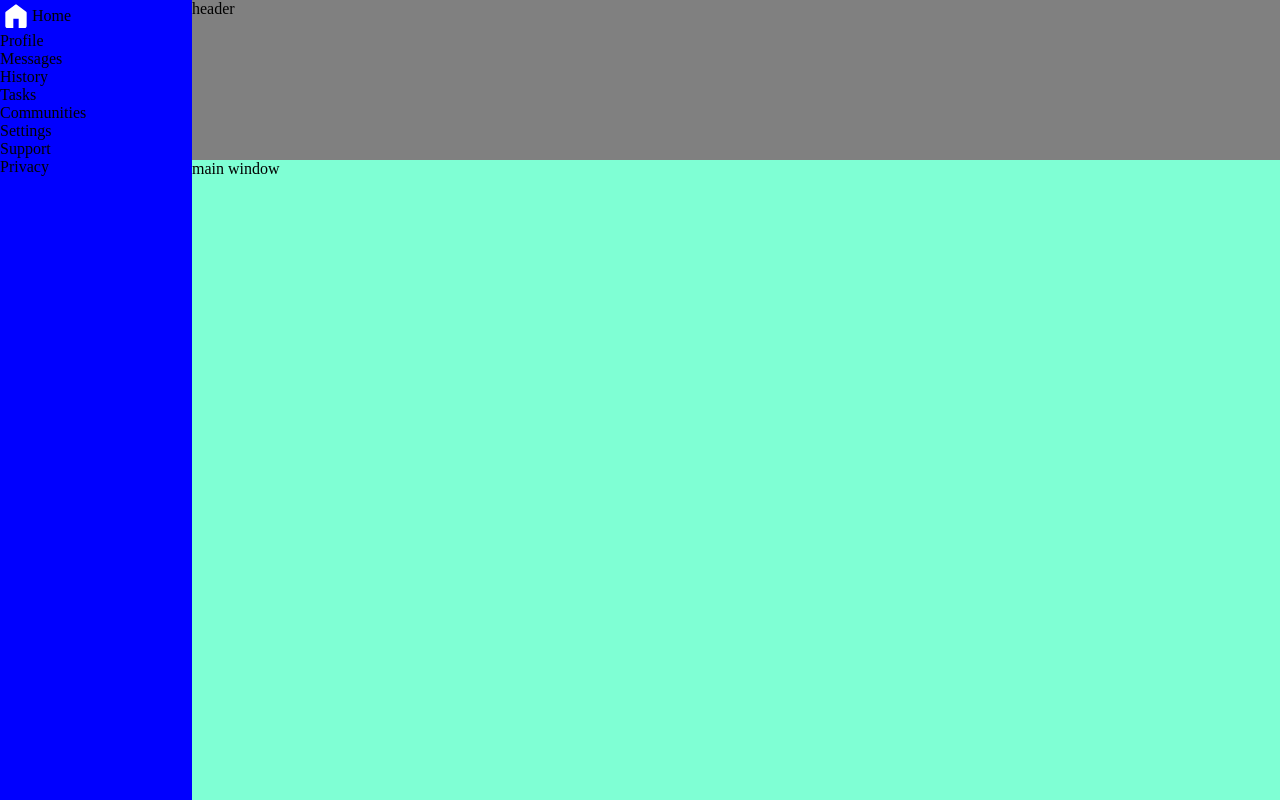
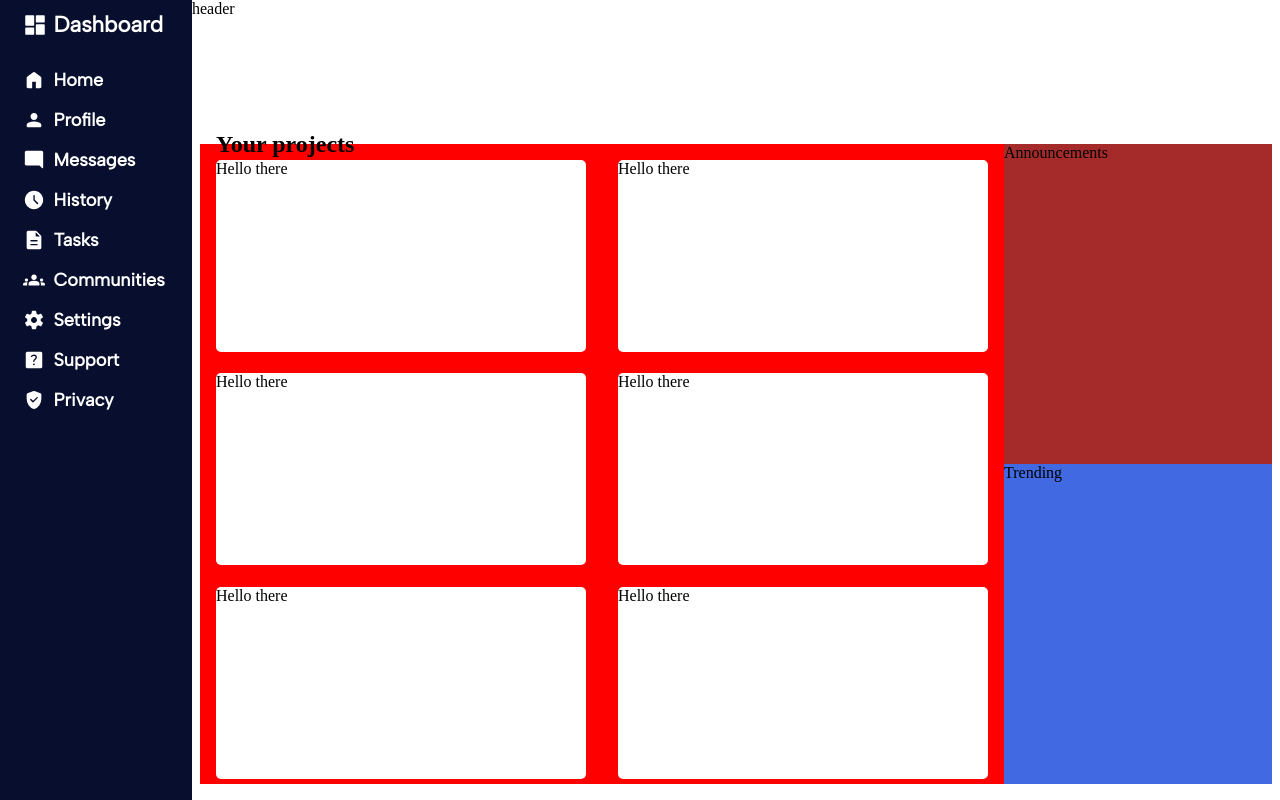
Before and after one commit to ZenSpace55/Odin-Dashboard, a plain HTML site: page index.html in a window 1280 px wide. Drawn offline with Linux system fonts and the light colour scheme.

Commit message:
Added svg icons to the left div, implemented basic layout of the main content div

```diff
--- a/index.html
+++ b/index.html
@@ -10,23 +10,47 @@
 <body>
     <div class="masterScreen">
         <div class="leftUIbar">
+            <div class="topLeftLink"><img class="topLeftDivIcon" src="img/dashboard_FILL1_wght400_GRAD0_opsz48.svg">Dashboard</div>
             <div class="leftLink"><img class="leftDivIcon" src="img/home_FILL1_wght400_GRAD0_opsz48.svg">Home</div>
-            <div>Profile</div>
-            <div>Messages</div>
-            <div>History</div>
-            <div>Tasks</div>
-            <div>Communities</div>
+            <div class="leftLink"><img class="leftDivIcon" src="img/person_FILL1_wght400_GRAD0_opsz48.svg">Profile</div>
+            <div class="leftLink"><img class="leftDivIcon" src="img/mode_comment_FILL1_wght400_GRAD0_opsz48.svg">Messages</div>
+            <div class="leftLink"><img class="leftDivIcon" src="img/schedule_FILL1_wght400_GRAD0_opsz48.svg">History</div>
+            <div class="leftLink"><img class="leftDivIcon" src="img/description_FILL1_wght400_GRAD0_opsz48.svg">Tasks</div>
+            <div class="leftLink"><img class="leftDivIcon" src="img/groups_FILL1_wght400_GRAD0_opsz48.svg">Communities</div>
             <div> </div>
-            <div>Settings</div>
-            <div>Support</div>
-            <div>Privacy</div>
+            <div class="leftLink"><img class="leftDivIcon" src="img/settings_FILL1_wght400_GRAD0_opsz48.svg">Settings</div>
+            <div class="leftLink"><img class="leftDivIcon" src="img/help_center_FILL1_wght400_GRAD0_opsz48.svg">Support</div>
+            <div class="leftLink"><img class="leftDivIcon" src="img/verified_user_FILL1_wght400_GRAD0_opsz48.svg">Privacy</div>
         </div>
         <div class="rightContent">
             <div class="headerBar">
                 header
             </div>
             <div class="mainContent">
-                main window
+                <div class="projectsBox">
+                    <div class="projectsCard">
+                        <div class="boxTitleText">Your projects</div>
+                        Hello there
+                    </div>
+                </div>
+                <div class="projectsBox">
+                    <div class="projectsCard">Hello there</div>
+                </div>
+                <div class="announcementsBox">Announcements</div>
+                <div class="projectsBox">
+                    <div class="projectsCard">Hello there</div>
+                </div>
+                <div class="projectsBox">
+                    <div class="projectsCard">Hello there</div>
+                </div>
+                <div class="trendingBox">Trending</div>
+                <div class="projectsBox">
+                    <div class="projectsCard">Hello there</div>
+                </div>
+                <div class="projectsBox">
+                    <div class="projectsCard">Hello there</div>
+                </div>
+
             </div>
         </div>
     </div>
--- a/styles.css
+++ b/styles.css
@@ -1,3 +1,5 @@
+@import url('https://fonts.googleapis.com/css2?family=Albert+Sans&display=swap');
+
 body{
     margin: 0;
 }
@@ -9,7 +11,7 @@ body{
 }
 
 .leftUIbar{
-    background-color: blue;
+    background-color: rgb(8, 15, 46);
     width: 12em;
     display: flex;
     flex-direction: column;
@@ -23,21 +25,77 @@ body{
 }
 
 .headerBar{
-    background-color: grey;
-    height: 10em;
+    background-color: rgb(255, 255, 255);
+    height: 8em;
 }
 
 .mainContent{
-    background-color: aquamarine;
+    background-color: rgb(228, 213, 185);
     flex-grow: 1;
+    display: grid;
+    grid-template-columns: 3fr 3fr 2fr;
+    grid-template-rows: 1fr 1fr 1fr 1fr 1fr 1fr;
+    justify-content: center;
+    margin: 1em .5em 1em .5em;
+}
+
+.boxTitleText{
+    position: absolute;
+    margin-top: -1.2em;
+    font-size: x-large;
+    font-weight: 700;
+}
+
+.projectsBox{
+    background-color: red;
+    grid-row: span 2;
+}
+
+.projectsCard{
+    background-color: white;
+    border-radius: 5px;
+    height: 90%;
+    margin: 1em;
+}
+
+.announcementsBox{
+    background-color: brown;
+    grid-row: span 3;
+}
+
+.trendingBox{
+    background-color: royalblue;
+    grid-row: span 4;
 }
 
 .leftDivIcon{
-    width: 32px;
-    height: 32px;
+    width: 22px;
+    height: 22px;
+    margin-right: .5em;
+}
+
+.topLeftDivIcon{
+    width: 26px;
+    height: 26px;
+    margin-right: .25em;
+}
+
+.topLeftLink{
+    display: flex;
+    align-items: center;
+    color: white;
+    font-family: "Albert Sans";
+    font-weight: 800;
+    font-size: 22px;
+    margin: .5em 0 1em 1em;
 }
 
 .leftLink{
     display: flex;
     align-items: center;
+    color: white;
+    font-family: "Albert Sans";
+    font-weight: 800;
+    font-size: 18px;
+    margin: .5em 0 .5em 1.25em;
 }
```
Also changed, not shown: img/dashboard_FILL1_wght400_GRAD0_opsz48.svg (added), img/description_FILL1_wght400_GRAD0_opsz48.svg (added), img/groups_FILL1_wght400_GRAD0_opsz48.svg (added), img/help_center_FILL1_wght400_GRAD0_opsz48.svg (added), img/mode_comment_FILL1_wght400_GRAD0_opsz48.svg (added), img/person_FILL1_wght400_GRAD0_opsz48.svg (added), img/schedule_FILL1_wght400_GRAD0_opsz48.svg (added), img/settings_FILL1_wght400_GRAD0_opsz48.svg (added), img/verified_user_FILL1_wght400_GRAD0_opsz48.svg (added).
